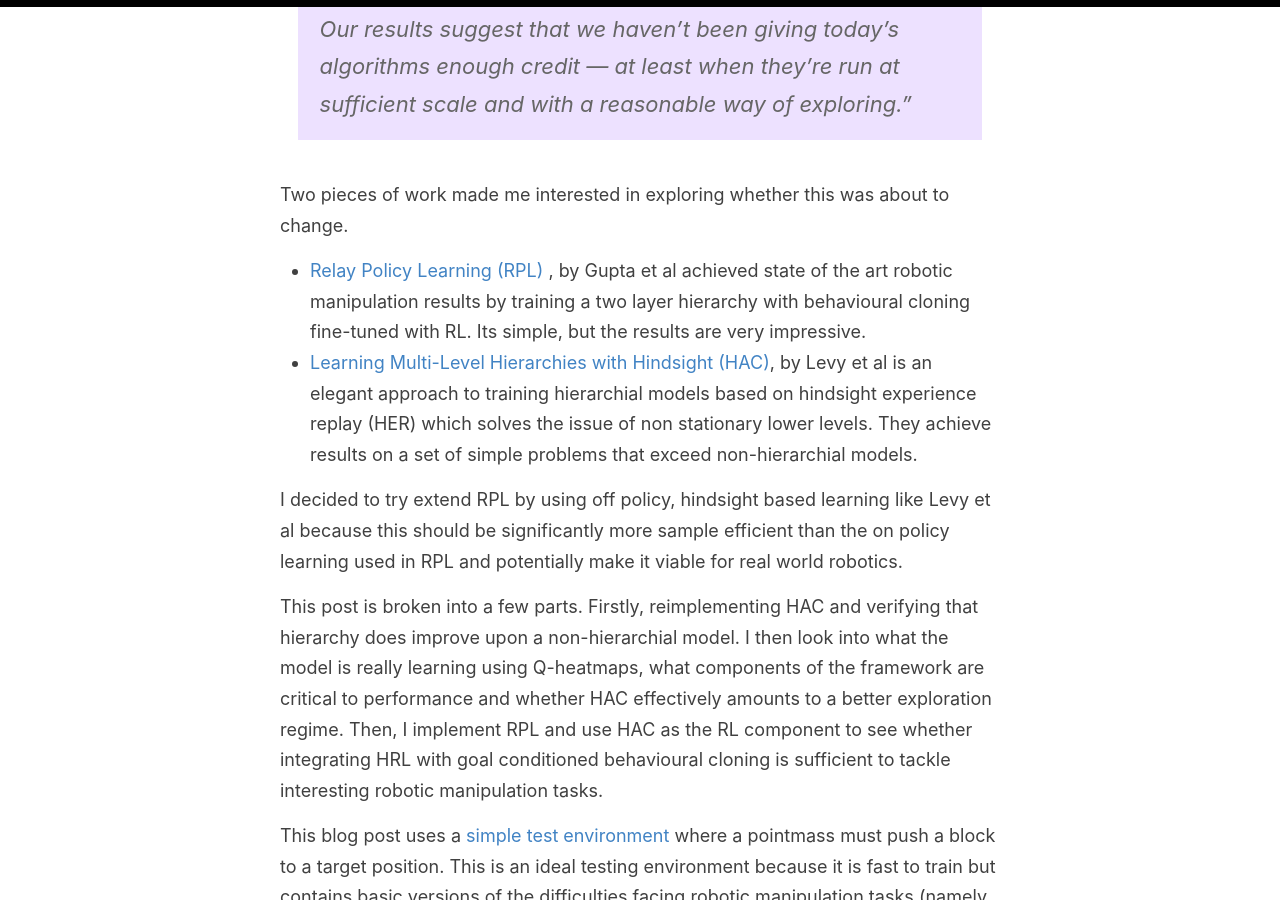
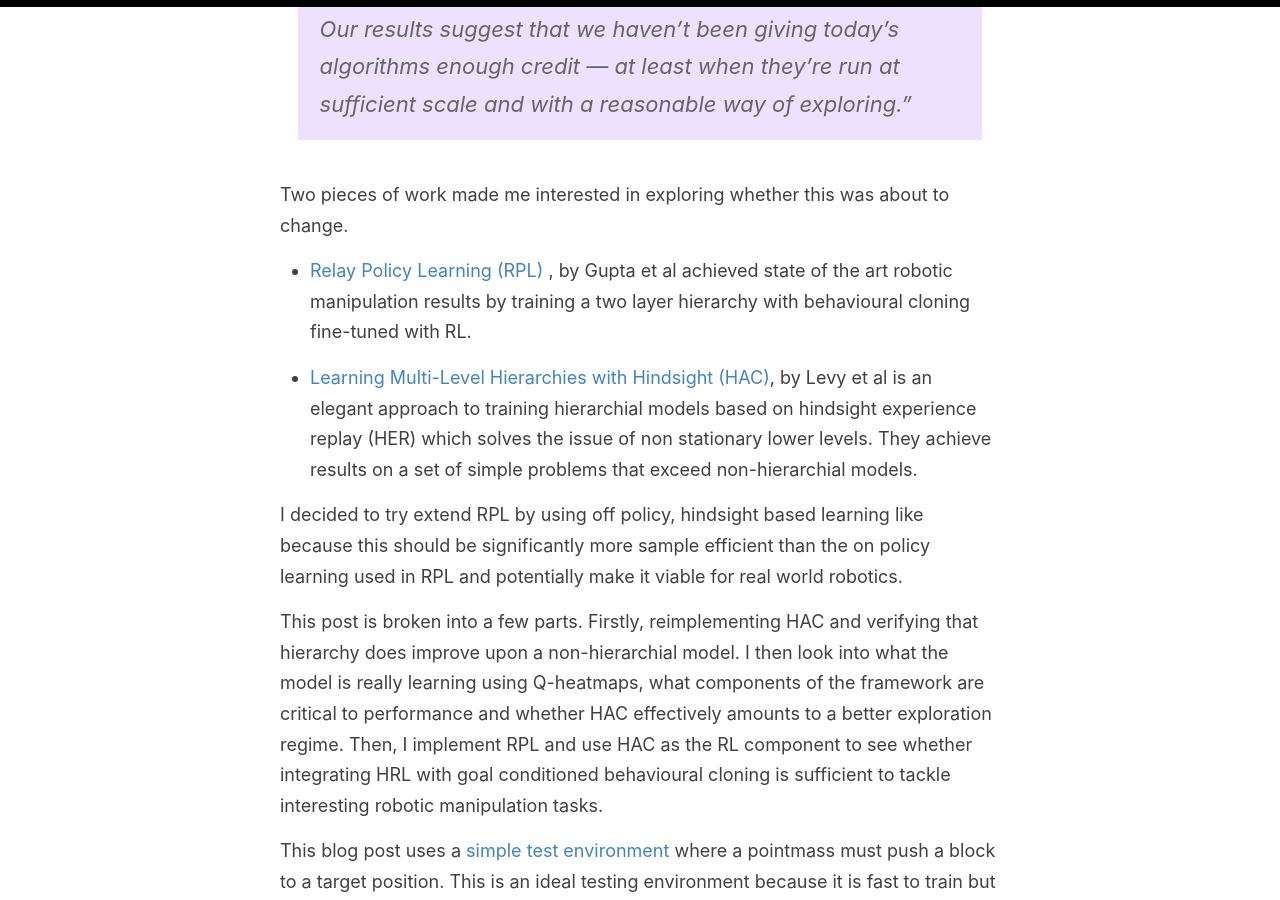
Before and after one commit to sholtodouglas/sholtodouglas.github.io, a Jekyll site: the page built from _posts/2020-06-03-DoesHierarchialRLWorkYet.md, in a window 1280 px wide and 900 px high, scrolled down 1002 px. Built offline with Jekyll 4.4.1, drawn with Linux system fonts in a browser that asks for light colours.

Commit message:
Update 2020-06-03-DoesHierarchialRLWorkYet.md

```diff
--- a/_posts/2020-06-03-DoesHierarchialRLWorkYet.md
+++ b/_posts/2020-06-03-DoesHierarchialRLWorkYet.md
@@ -13,10 +13,11 @@
 > "RL researchers (including ourselves) have generally believed that long time horizons would require fundamentally new advances, such as hierarchical reinforcement learning. Our results suggest that we haven’t been giving today’s algorithms enough credit — at least when they’re run at sufficient scale and with a reasonable way of exploring."
 
 Two pieces of work made me interested in exploring whether this was about to change.
-- [Relay Policy Learning (RPL) ](https://relay-policy-learning.github.io/), by Gupta et al achieved state of the art robotic manipulation results by training a two layer hierarchy with behavioural cloning fine-tuned with RL. Its simple, but the results are very impressive.
+- [Relay Policy Learning (RPL) ](https://relay-policy-learning.github.io/), by Gupta et al achieved state of the art robotic manipulation results by training a two layer hierarchy with behavioural cloning fine-tuned with RL.
+
 - [Learning Multi-Level Hierarchies with Hindsight (HAC)](https://arxiv.org/pdf/1712.00948.pdf), by Levy et al is an elegant approach to training hierarchial models based on hindsight experience replay (HER) which solves the issue of non stationary lower levels. They achieve results on a set of simple problems that exceed non-hierarchial models.
 
-I decided to try extend RPL by using off policy, hindsight based learning like Levy et al because this should be significantly more sample efficient than the on policy learning used in RPL and potentially make it viable for real world robotics.
+I decided to try extend RPL by using off policy, hindsight based learning like because this should be significantly more sample efficient than the on policy learning used in RPL and potentially make it viable for real world robotics.
 
 This post is broken into a few parts. Firstly, reimplementing HAC and verifying that hierarchy does improve upon a non-hierarchial model. I then look into what the model is really learning using Q-heatmaps, what components of the framework are critical to performance and whether HAC effectively amounts to a better exploration regime. Then, I implement RPL and use HAC as the RL component to see whether integrating HRL with goal conditioned behavioural cloning is sufficient to tackle interesting robotic manipulation tasks.
 
```
